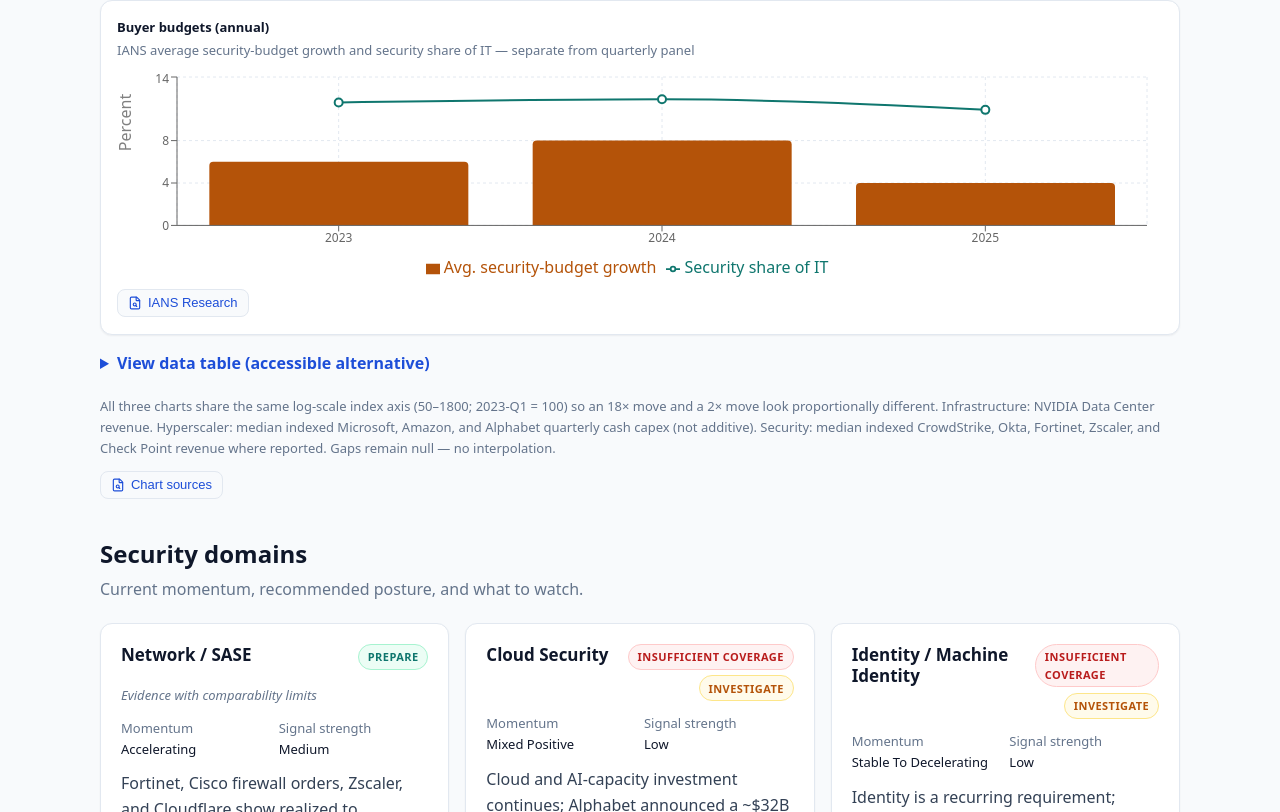
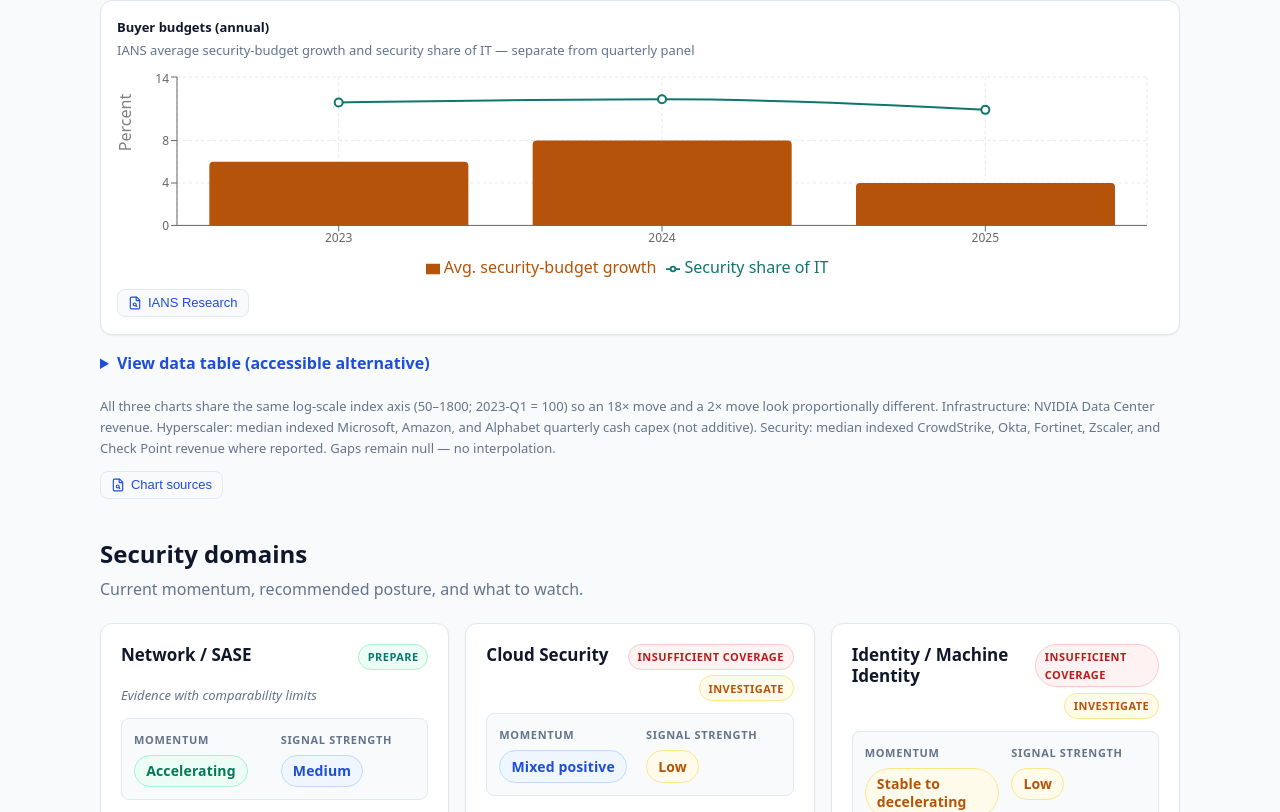
Before and after one commit to jessepike/sec-market, a React (Vite) app in the folder web/: page / in a window 1280 px wide. Shown: the part 1988-2800 px from the top of the page. Built offline with nearby package versions, Linux system fonts and the light colour scheme.

Commit message:
refactor(web): emphasize domain status and backlog prompts

```diff
--- a/web/src/App.tsx
+++ b/web/src/App.tsx
@@ -1,4 +1,3 @@
-import { ConversationPrompts } from './components/ConversationPrompts'
 import { DomainBoard } from './components/DomainBoard'
 import { EvidenceDrawer } from './components/EvidenceDrawer'
 import { EvidenceLibrary } from './components/EvidenceLibrary'
@@ -26,7 +25,6 @@ function AppShell() {
           <MarketLayersChart />
           <DomainBoard />
           <SignalFeed />
-          <ConversationPrompts />
           <EvidenceLibrary />
         </main>
         <MethodologyNote />
--- a/web/src/components/ConversationPrompts.tsx
+++ /dev/null
@@ -1,25 +0,0 @@
-import { conversationPrompts } from '../data/prompts'
-import { EvidenceLink } from './EvidenceLink'
-
-export function ConversationPrompts() {
-  return (
-    <section id="prompts" className="prompts" aria-labelledby="prompts-heading">
-      <div className="section-heading">
-        <h2 id="prompts-heading">Account conversation prompts</h2>
-        <p>Practical questions for client and account discussions — bounded and reversible.</p>
-      </div>
-      <div className="prompts__grid">
-        {conversationPrompts.map((item) => (
-          <article key={item.id} className="prompt-card">
-            <p className="prompt-card__audience">{item.audience}</p>
-            <blockquote className="prompt-card__quote">{item.prompt}</blockquote>
-            <p className="prompt-card__when">
-              <strong>When:</strong> {item.whenToUse}
-            </p>
-            <EvidenceLink ids={item.evidenceIds} label="Grounding evidence" />
-          </article>
-        ))}
-      </div>
-    </section>
-  )
-}
--- a/web/src/components/DomainBoard.tsx
+++ b/web/src/components/DomainBoard.tsx
@@ -1,4 +1,5 @@
 import { securityDomains } from '../data/domains'
+import { DomainSignalMetrics } from './DomainSignalMetrics'
 import { EvidenceLink } from './EvidenceLink'
 import { StatusBadge } from './StatusBadge'
 
@@ -29,16 +30,10 @@ export function DomainBoard() {
                 </div>
               </header>
               {note && <p className="domain-card__note">{note}</p>}
-              <dl className="domain-card__meta">
-                <div>
-                  <dt>Momentum</dt>
-                  <dd>{domain.momentum.replace(/-/g, ' ')}</dd>
-                </div>
-                <div>
-                  <dt>Signal strength</dt>
-                  <dd>{domain.evidenceStrength}</dd>
-                </div>
-              </dl>
+              <DomainSignalMetrics
+                momentum={domain.momentum}
+                evidenceStrength={domain.evidenceStrength}
+              />
               <p className="domain-card__summary">{domain.summary}</p>
               <div className="domain-card__watch">
                 <h4>What to watch</h4>
--- /dev/null
+++ b/web/src/components/DomainSignalMetrics.tsx
@@ -0,0 +1,43 @@
+import type { ConfidenceLevel, Momentum } from '../data/types'
+
+interface DomainSignalMetricsProps {
+  momentum: Momentum
+  evidenceStrength: ConfidenceLevel
+}
+
+const momentumLabels: Record<Momentum, string> = {
+  accelerating: 'Accelerating',
+  'stable-positive': 'Stable positive',
+  'stable-to-decelerating': 'Stable to decelerating',
+  'mixed-positive': 'Mixed positive',
+  weak: 'Weak',
+}
+
+const strengthLabels: Record<ConfidenceLevel, string> = {
+  high: 'High',
+  medium: 'Medium',
+  low: 'Low',
+}
+
+export function DomainSignalMetrics({ momentum, evidenceStrength }: DomainSignalMetricsProps) {
+  return (
+    <dl className="domain-signals" aria-label="Momentum and signal strength">
+      <div className="domain-signal">
+        <dt className="domain-signal__label">Momentum</dt>
+        <dd className="domain-signal__value">
+          <span className={`metric-pill metric-pill--momentum-${momentum}`}>
+            {momentumLabels[momentum]}
+          </span>
+        </dd>
+      </div>
+      <div className="domain-signal">
+        <dt className="domain-signal__label">Signal strength</dt>
+        <dd className="domain-signal__value">
+          <span className={`metric-pill metric-pill--strength-${evidenceStrength}`}>
+            {strengthLabels[evidenceStrength]}
+          </span>
+        </dd>
+      </div>
+    </dl>
+  )
+}
--- a/web/src/components/Header.tsx
+++ b/web/src/components/Header.tsx
@@ -6,7 +6,6 @@ const navItems = [
   { href: '#layers', label: 'Layers' },
   { href: '#domains', label: 'Domains' },
   { href: '#signals', label: 'Signals' },
-  { href: '#prompts', label: 'Prompts' },
   { href: '#research', label: 'Research' },
 ]
 
--- a/web/src/data/prompts.ts
+++ /dev/null
@@ -1,61 +0,0 @@
-import type { ConversationPrompt } from './types'
-
-export const conversationPrompts: ConversationPrompt[] = [
-  {
-    id: 'prompt-activation',
-    audience: 'Account lead / CSP',
-    prompt:
-      'When cloud or AI capacity becomes operational, what applications, sensitive data, and machine identities go live — and on what timeline?',
-    whenToUse:
-      'Next account plan, QBR, or client discussion involving cloud/AI capacity. Pause if no relevant activation is planned.',
-    evidenceIds: ['LAG-NO-CALL', 'A1b', 'D3'],
-  },
-  {
-    id: 'prompt-cloud',
-    audience: 'Security practice lead',
-    prompt:
-      'For this workload: what do native cloud controls already cover, and what residual gaps remain unknown?',
-    whenToUse: 'After identifying cloud or AI capacity activation on the account.',
-    evidenceIds: ['D5a', 'D7'],
-  },
-  {
-    id: 'prompt-identity',
-    audience: 'Security practice lead',
-    prompt:
-      'Who and what acts in this environment — including non-human identities with delegated access?',
-    whenToUse: 'Accounts introducing consequential machine identities or production AI.',
-    evidenceIds: ['C7', 'D7', 'D5b'],
-  },
-  {
-    id: 'prompt-data',
-    audience: 'Security practice lead',
-    prompt:
-      'What sensitive data enters the workload, and what governance or protection gaps would block safe scaling?',
-    whenToUse: 'Sensitive-data or production AI activation on the account.',
-    evidenceIds: ['C8a', 'C8b', 'D2'],
-  },
-  {
-    id: 'prompt-network',
-    audience: 'Network / SASE owner',
-    prompt:
-      'Is firewall refresh or SASE displacement already underway — and is momentum tied to lifecycle evidence, not assumed infrastructure lag?',
-    whenToUse: 'Refresh or displacement already exists on the account.',
-    evidenceIds: ['C3', 'C4', 'C6'],
-  },
-  {
-    id: 'prompt-no-boom',
-    audience: 'Any GTM or client conversation',
-    prompt:
-      'We are not claiming a measured market-wide cybersecurity boom or a stable infrastructure-to-security lag. What specific exposure does this account have?',
-    whenToUse: 'Before scaling messaging or implying category-wide spend acceleration.',
-    evidenceIds: ['LAG-NO-CALL', 'D1'],
-  },
-  {
-    id: 'prompt-budget',
-    audience: 'Client executive',
-    prompt:
-      'Security budgets grew 4% in 2025 while security\'s share of IT fell to 10.9%. Where is incremental investment going — AI infrastructure, cloud, or security — and what tradeoffs are you making?',
-    whenToUse: 'Budget planning or investment prioritization conversations.',
-    evidenceIds: ['D1', 'D2'],
-  },
-]
--- a/web/src/index.css
+++ b/web/src/index.css
@@ -575,13 +575,6 @@ select:focus-visible {
   gap: 0.35rem;
 }
 
-.domain-card__badges {
-  display: flex;
-  flex-direction: column;
-  align-items: flex-end;
-  gap: 0.35rem;
-}
-
 .chart-shared-scale-caption {
   font-size: 0.875rem;
   color: var(--color-text-muted);
@@ -630,23 +623,96 @@ select:focus-visible {
   font-style: italic;
 }
 
-.domain-card__meta {
+.domain-signals {
   display: grid;
-  grid-template-columns: 1fr 1fr;
-  gap: 0.5rem;
+  grid-template-columns: repeat(2, minmax(0, 1fr));
+  gap: 0.75rem;
   margin: 0;
-  font-size: 0.8125rem;
+  padding: 0.75rem;
+  background: var(--color-bg);
+  border: 1px solid var(--color-border);
+  border-radius: var(--radius-sm);
 }
 
-.domain-card__meta dt {
-  color: var(--color-text-muted);
-  font-weight: 500;
+.domain-signal {
+  display: flex;
+  flex-direction: column;
+  gap: 0.4rem;
+  min-width: 0;
 }
 
-.domain-card__meta dd {
+.domain-signal__label {
   margin: 0;
-  color: var(--color-heading);
-  text-transform: capitalize;
+  font-size: 0.6875rem;
+  font-weight: 700;
+  letter-spacing: 0.06em;
+  text-transform: uppercase;
+  color: var(--color-text-muted);
+}
+
+.domain-signal__value {
+  margin: 0;
+}
+
+.metric-pill {
+  display: inline-flex;
+  align-items: center;
+  max-width: 100%;
+  padding: 0.4rem 0.7rem;
+  border-radius: 999px;
+  font-size: 0.875rem;
+  font-weight: 700;
+  line-height: 1.25;
+  letter-spacing: 0.01em;
+  border: 1px solid transparent;
+}
+
+.metric-pill--momentum-accelerating {
+  background: #ecfdf5;
+  color: #047857;
+  border-color: #a7f3d0;
+}
+
+.metric-pill--momentum-stable-positive {
+  background: #f0fdfa;
+  color: #0f766e;
+  border-color: #99f6e4;
+}
+
+.metric-pill--momentum-stable-to-decelerating {
+  background: #fffbeb;
+  color: #b45309;
+  border-color: #fde68a;
+}
+
+.metric-pill--momentum-mixed-positive {
+  background: var(--color-accent-soft);
+  color: var(--color-accent);
+  border-color: #bfdbfe;
+}
+
+.metric-pill--momentum-weak {
+  background: var(--color-alert-soft);
+  color: var(--color-alert);
+  border-color: #fecaca;
+}
+
+.metric-pill--strength-high {
+  background: #ecfdf5;
+  color: #047857;
+  border-color: #a7f3d0;
+}
+
+.metric-pill--strength-medium {
+  background: var(--color-accent-soft);
+  color: var(--color-accent);
+  border-color: #bfdbfe;
+}
+
+.metric-pill--strength-low {
+  background: #fffbeb;
+  color: #b45309;
+  border-color: #fde68a;
 }
 
 .domain-card__watch h4 {
@@ -715,43 +781,6 @@ select:focus-visible {
 
 .signal-item p {
   font-size: 0.9375rem;
-  color: var(--color-text-muted);
-}
-
-/* Prompts */
-.prompts__grid {
-  display: grid;
-  grid-template-columns: repeat(auto-fit, minmax(280px, 1fr));
-  gap: 1rem;
-}
-
-.prompt-card {
-  background: var(--color-surface);
-  border: 1px solid var(--color-border);
-  border-left: 3px solid var(--color-accent);
-  border-radius: var(--radius);
-  padding: 1.25rem;
-  box-shadow: var(--shadow-sm);
-}
-
-.prompt-card__audience {
-  font-size: 0.75rem;
-  text-transform: uppercase;
-  letter-spacing: 0.05em;
-  color: var(--color-text-muted);
-  margin: 0 0 0.5rem;
-}
-
-.prompt-card__quote {
-  margin: 0 0 0.75rem;
-  font-size: 1rem;
-  font-weight: 500;
-  color: var(--color-heading);
-  line-height: 1.5;
-}
-
-.prompt-card__when {
-  font-size: 0.875rem;
   color: var(--color-text-muted);
 }
 
@@ -1092,6 +1121,10 @@ select:focus-visible {
     grid-template-columns: 1fr;
     gap: 0.35rem;
   }
+
+  .domain-signals {
+    grid-template-columns: 1fr;
+  }
 }
 
 @media (max-width: 480px) {
@@ -1102,8 +1135,7 @@ select:focus-visible {
   .hero,
   .summary-card,
   .domain-card,
-  .signal-item,
-  .prompt-card {
+  .signal-item {
     padding: 1rem;
   }
 }
```
Also changed, not shown: web/src/data/types.ts (+0 -8 lines), 1 other file (tests, documents, lock files or other folders).
